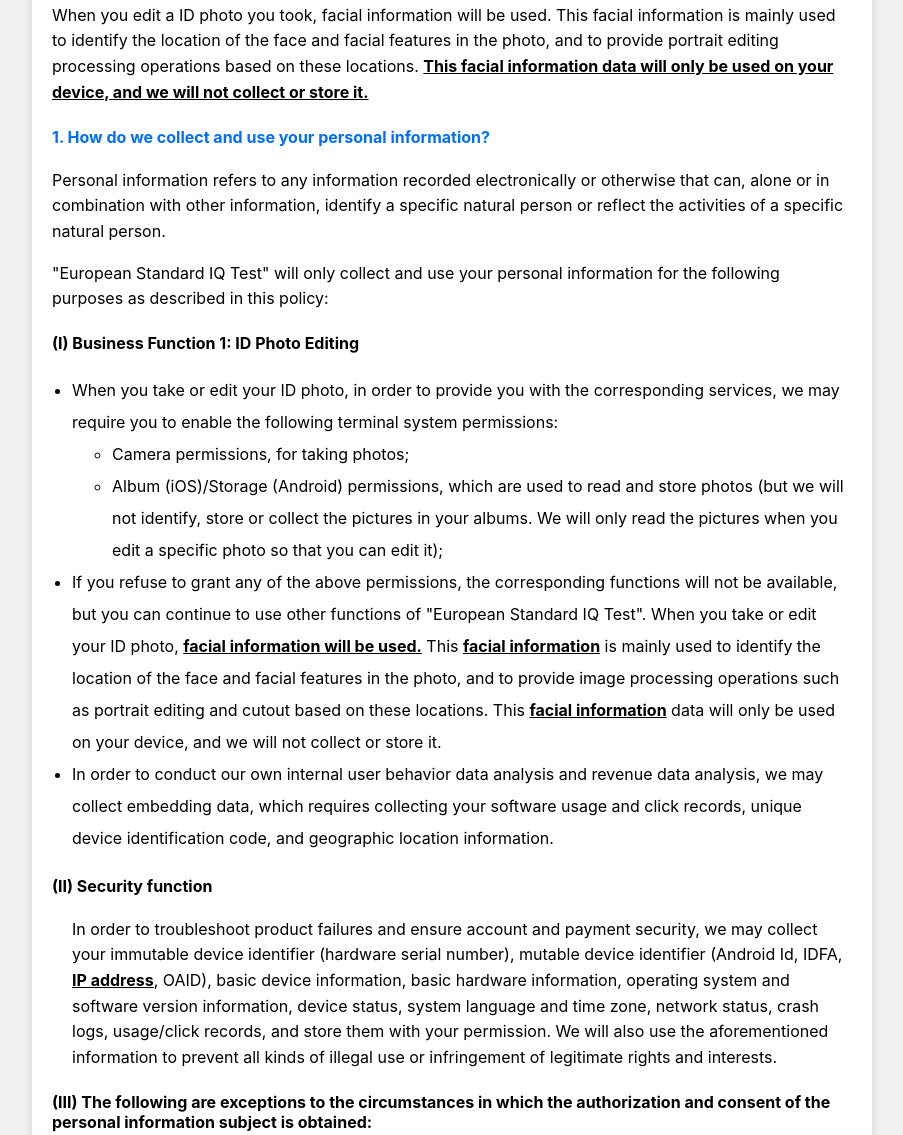
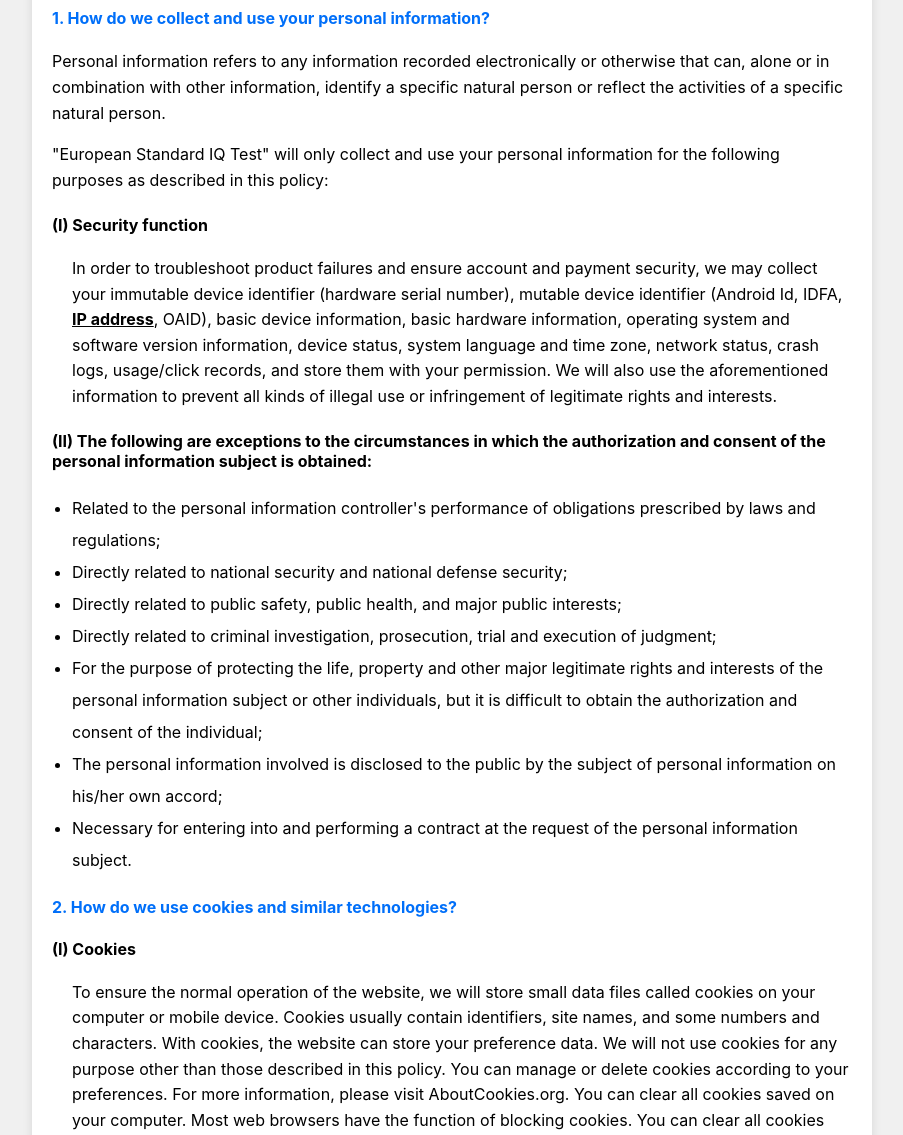
Before and after one commit to tickapps/iqtest, a plain HTML site: page privacypolicy.html in a window 1280 px wide. Shown: the part 381-1516 px from the top of the page, without its empty margins (188-1091 px from the left). Drawn offline with Linux system fonts and the light colour scheme.

Commit message:
updated privacy policy

```diff
--- a/privacypolicy.html
+++ b/privacypolicy.html
@@ -160,12 +160,6 @@
             time, "European Standard IQ Test" promises that we will take corresponding security protection measures
             to protect
             your personal information in accordance with the mature security standards of the industry.</p>
-        <p>When you edit a ID photo you took, facial information will be used. This facial information is mainly used to
-            identify the location of the face and facial features in the photo, and to provide portrait editing
-            processing
-            operations based on these locations. <b><u>This facial information data will only be used on your device,
-                    and we will not
-                    collect or store it.</u></b></p>
 
 
         <h4 class="blue-title">1. How do we collect and use your personal information?</h4>
@@ -176,43 +170,7 @@
         <p>"European Standard IQ Test" will only collect and use your personal information for the following
             purposes as
             described in this policy:</p>
-        <h4>(I) Business Function 1: ID Photo Editing</h4>
-        <ul class="indented-list">
-            <li>When you take or edit your ID photo, in order to provide you with the corresponding services, we may
-                require you to
-                enable the following terminal system permissions:</li>
-            <ul>
-                <li>Camera permissions, for taking photos;</li>
-                <li>Album (iOS)/Storage (Android) permissions, which are used to read and store photos (but we will not
-                    identify, store or
-                    collect the pictures in your albums. We will only read the pictures when you edit a specific photo
-                    so that you can edit
-                    it);</li>
-            </ul>
-
-            <li>
-                If you refuse to grant any of the above permissions, the corresponding functions will not be available,
-                but you can
-                continue to use other functions of "European Standard IQ Test". When you take or edit your ID photo,
-                <b><u>facial information will be used.</u></b> This <b><u>facial information</u></b> is mainly used to
-                identify the
-                location of the face
-                and facial
-                features in the photo, and to provide image processing operations such as portrait editing and cutout
-                based on these
-                locations. This <b><u>facial information</u></b> data will only be used on your device, and we will not
-                collect or
-                store it.
-            </li>
-            <li>
-                In order to conduct our own internal user behavior data analysis and revenue data analysis, we may
-                collect embedding
-                data, which requires collecting your software usage and click records, unique device identification
-                code, and geographic
-                location information.
-            </li>
-        </ul>
-        <h4>(II) Security function</h4>
+        <h4>(I) Security function</h4>
         <p class="indented-p">
             In order to troubleshoot product failures and ensure account and payment security, we may collect your
             immutable device
@@ -228,7 +186,7 @@
             interests.
         </p>
         <h4>
-            (III) The following are exceptions to the circumstances in which the authorization and consent of the
+            (II) The following are exceptions to the circumstances in which the authorization and consent of the
             personal
             information subject is obtained:
         </h4>
@@ -454,7 +412,6 @@
                 product functions and services. We will immediately delete or anonymize personal information that has
                 exceeded the
                 period.
-
             </li>
             <li>The Internet is not an absolutely secure environment, and email, instant messaging, and communication
                 with other
```
